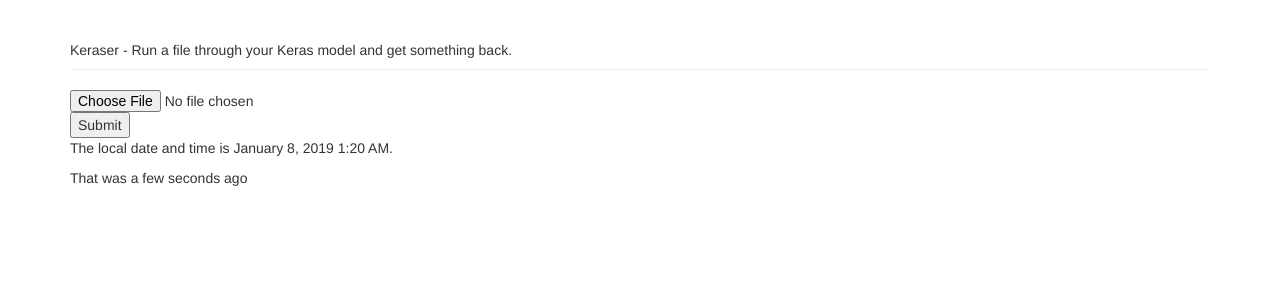
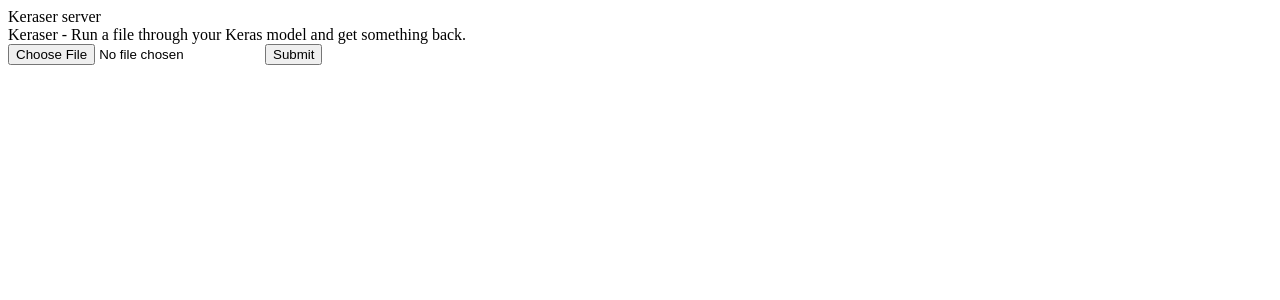
Before and after one commit to fernandosanchezmunoz/keraser, a Flask app: page / in a window 1280 px wide. Shown: the top 300 px of the page. Run offline with Flask 2, Linux system fonts and the light colour scheme; some libraries are stand-ins or nearby versions.

Commit message:
remove bootstrap and moment clutter

```diff
--- a/keraser/__init__.py
+++ b/keraser/__init__.py
@@ -2,8 +2,6 @@
 import logging, sys, os, datetime
 
 from flask import Flask, g
-from flask_bootstrap import Bootstrap
-from flask_moment import Moment
 
 from config import Config
 
@@ -11,7 +9,5 @@ from config import Config
 #init handlers and flask app
 app = Flask(__name__)
 app.config.from_object(Config)
-bootstrap = Bootstrap(app)
-moment = Moment(app)
 
 from keraser import views
--- a/keraser/templates/base.html
+++ b/keraser/templates/base.html
@@ -1,10 +1,3 @@
-{% extends "bootstrap/base.html" %}
-
-{% block head %}
-{{super()}}
-<link rel="icon" href="{{ url_for('static', filename = 'favicon.ico') }}">
-{% endblock %}
-
 {% block title %}Keraser server{% endblock %}
 
 {% block content %}
--- a/keraser/templates/index.html
+++ b/keraser/templates/index.html
@@ -17,6 +17,4 @@
         <input type="submit">
     </form>
 
-<p>The local date and time is {{ moment(current_time).format('LLL') }}.</p>
-<p>That was {{ moment(current_time).fromNow(refresh=True) }}</p>
 {% endblock %}
--- a/requirements.txt
+++ b/requirements.txt
@@ -11,3 +11,5 @@ numpy
 
 keras
 #tensorflow
+
+gunicorn
```
